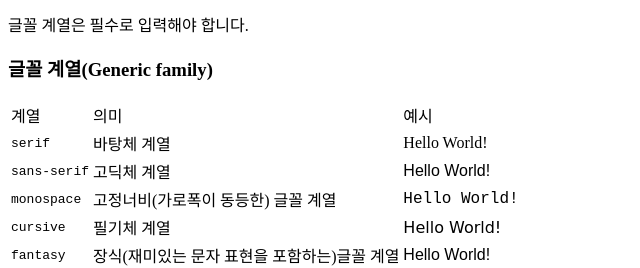
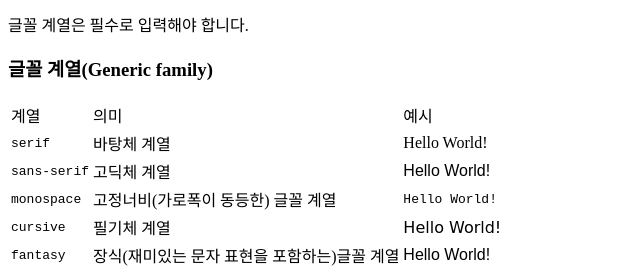
Before and after one commit to injungH03/FC-HTML, a plain HTML site: page FC-css/CSS 속성-글꼴,문자/index.html in a window 1280 px wide. Shown: the part 3260-3528 px from the top of the page, 0-640 px from the left. Drawn offline with Linux system fonts and the light colour scheme.

Commit message:
패캠 강의

```diff
--- a/FC-css/CSS 속성-글꼴,문자/index.html
+++ b/FC-css/CSS 속성-글꼴,문자/index.html
@@ -421,22 +421,22 @@ font-family: [글꼴후보1, 글꼴후보2...], 글꼴계열;
         <tr>
             <td><code>serif</code></td>
             <td>바탕체 계열</td>
-            <td style="font-family:'Times New Roman', Times, serif">Hello World!</td>
+            <td style="font-family: serif">Hello World!</td>
         </tr>
         <tr>
             <td><code>sans-serif</code></td>
             <td>고딕체 계열</td>
-            <td style="font-family: Arial, Helvetica, sans-serif">Hello World!</td>
+            <td style="font-family: sans-serif">Hello World!</td>
         </tr>
         <tr>
             <td><code>monospace</code></td>
             <td>고정너비(가로폭이 동등한) 글꼴 계열</td>
-            <td style="font-family: 'Courier New', Courier, monospace">Hello World!</td>
+            <td style="font-family: monospace">Hello World!</td>
         </tr>
         <tr>
             <td><code>cursive</code></td>
             <td>필기체 계열</td>
-            <td style="font-family:cursive">Hello World!</td>
+            <td style="font-family: cursive">Hello World!</td>
         </tr>
         <tr>
             <td><code>fantasy</code></td>
@@ -513,3 +513,4 @@ font-family: [글꼴후보1, 글꼴후보2...], 글꼴계열;
 <p>위 표는 색상을 이용하는 모든 속성(property)의 값으로 사용할 수 있습니다.</p>
 <p><code>RGBA</code>:Red,Green,Blue,Alpha channel</p>
 <p><code>HSLA</code>:Hue,Saturation,Lightness,Alpha channel</p>
+<br>
```
Also changed, not shown: 1 other file.
